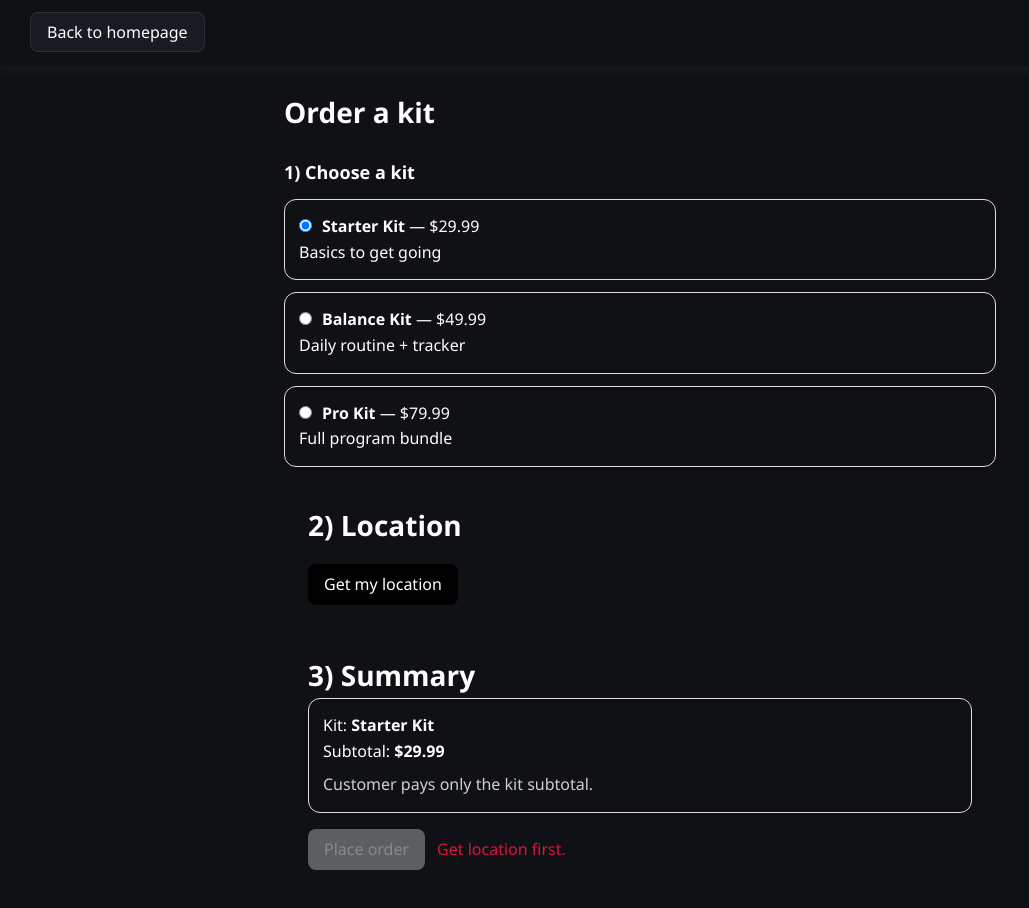
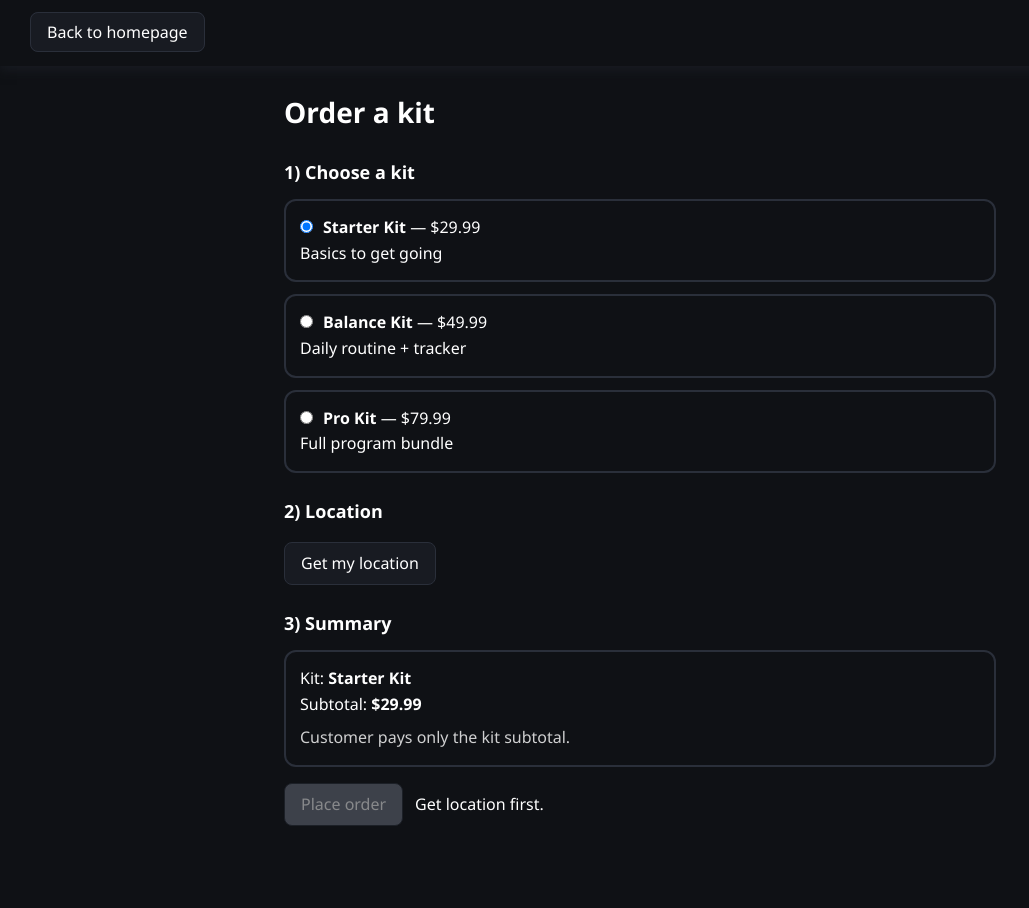
Before and after one commit to rinata-abdurakhimova/web-divers-betterme-project, a Next.js app in the folder frontend/: page /order in a window 1280 px wide. Shown: the top 908 px of the page, without its empty margins (0-1029 px from the left). After the commit the page ends 866 px from the top, so only its background shows below. Built offline with nearby package versions, Linux system fonts and the light colour scheme.

Commit message:
Improve Order page

```diff
--- a/frontend/app/order/order.module.scss
+++ b/frontend/app/order/order.module.scss
@@ -7,7 +7,7 @@
     font-size: 28px;
     font-weight: 700;
   }
-  &__kitCard {
+  &__item {
     margin-top: 24px;
     &-heading {
       font-size: 18px;
@@ -17,7 +17,7 @@
     &-label {
       display: block;
       padding: 14px;
-      border: 1px solid #ddd;
+      border: 2px solid var(--border-color);
       border-radius: 12px;
       margin-bottom: 12px;
       cursor: pointer;
@@ -31,45 +31,29 @@
         margin-right: 10px;
       }
     }
-  }
-  &__location {
+    &-location {
       margin-top: 16px;
       display: flex;
       gap: 12px;
       align-items: center;
 
-    &-button {
-      padding: 8px 16px;
-      border-radius: 8px;
-      border: none;
-      background: black;
-      color: white;
-      cursor: pointer;
-      transition: 0.2s ease;
+      &_success {
+        color: var(--success);
+      }
 
-      &:disabled {
-        background: #aaa;
-        cursor: not-allowed;
+      &_error {
+        color: var(--error);
       }
     }
-
-    &-success {
-      color: green;
-    }
-
-    &-error {
-      color: crimson;
-    }
-  }
-
-  &__summary {
+    &-summary {
       padding: 14px;
-    border: 1px solid #ddd;
+      border: 2px solid var(--border-color);
       border-radius: 12px;
 
-    &-muted {
+      &_muted {
         opacity: 0.8;
         margin-top: 8px;
       }
     }
   }
+}
--- a/frontend/app/order/page.tsx
+++ b/frontend/app/order/page.tsx
@@ -71,11 +71,11 @@ export default function OrderPage() {
         <main className={styles.block}>
             <h1 className={styles.block__title}>Order a kit</h1>
 
-            <div className={styles.block__kitCard}>
-                <h2 className={styles['block__kitCard-heading']}>1) Choose a kit</h2>
+            <div className={styles.block__item}>
+                <h2 className={styles['block__item-heading']}>1) Choose a kit</h2>
 
                 {KITS.map((k) => (
-                    <label key={k.id} className={styles['block__kitCard-label']}>
+                    <label key={k.id} className={styles['block__item-label']}>
                         <input
                             type="radio"
                             name="kit"
@@ -89,12 +89,11 @@ export default function OrderPage() {
                 ))}
             </div>
 
-            <div className={styles.block}>
-                <h2 className={styles.block__title}>2) Location</h2>
+            <div className={styles.block__item}>
+                <h2 className={styles['block__item-heading']}>2) Location</h2>
 
-                <div className={styles.block__location}>
+                <div className={styles['block__item-location']}>
                     <button
-                        className={styles['block__location-button']}
                         type="button"
                         onClick={getLocation}
                         disabled={locStatus === "loading"}
@@ -109,33 +108,32 @@ export default function OrderPage() {
                     )}
 
                     {locStatus === "denied" && (
-                        <span className={styles['block__location-error']}>
+                        <span className={styles['block__item-location_error']}>
                             Permission denied.
                         </span>
                     )}
 
                     {locStatus === "error" && (
-                        <span className={styles['block__location-error']}>
+                        <span className={styles['block__item-location_error']}>
                             Couldn’t get location.
                         </span>
                     )}
                 </div>
             </div>
 
-            <div className={styles.block}>
-                <h2 className={styles.block__title}>3) Summary</h2>
+            <div className={styles.block__item}>
+                <h2 className={styles['block__item-heading']}>3) Summary</h2>
 
-                <div className={styles.block__summary}>
+                <div className={styles['block__item-summary']}>
                     <div>Kit: <b>{kit.name}</b></div>
                     <div>Subtotal: <b>${kit.subtotal.toFixed(2)}</b></div>
-                    <div className={styles['block__summary-muted']}>
+                    <div className={styles['block__item-summary_muted']}>
                         Customer pays only the kit subtotal.
                     </div>
                 </div>
 
-                <div className={styles.block__location}>
+                <div className={styles['block__item-location']}>
                     <button
-                        className={styles['block__location-button']}
                         type="button"
                         onClick={placeOrder}
                         disabled={!canSubmit}
@@ -144,13 +142,13 @@ export default function OrderPage() {
                     </button>
 
                     {!coords && (
-                        <span className={styles['block__location-error']}>
+                        <span className={styles['block__item-location-error']}>
                           Get location first.
                         </span>
                     )}
 
                     {submitStatus === "success" && (
-                        <span className={styles['block__location-success']}>
+                        <span className={styles['block__item-location-success']}>
                             Logged to console
                         </span>
                     )}
```
Lines whose indentation alone changed are shown as unchanged.
